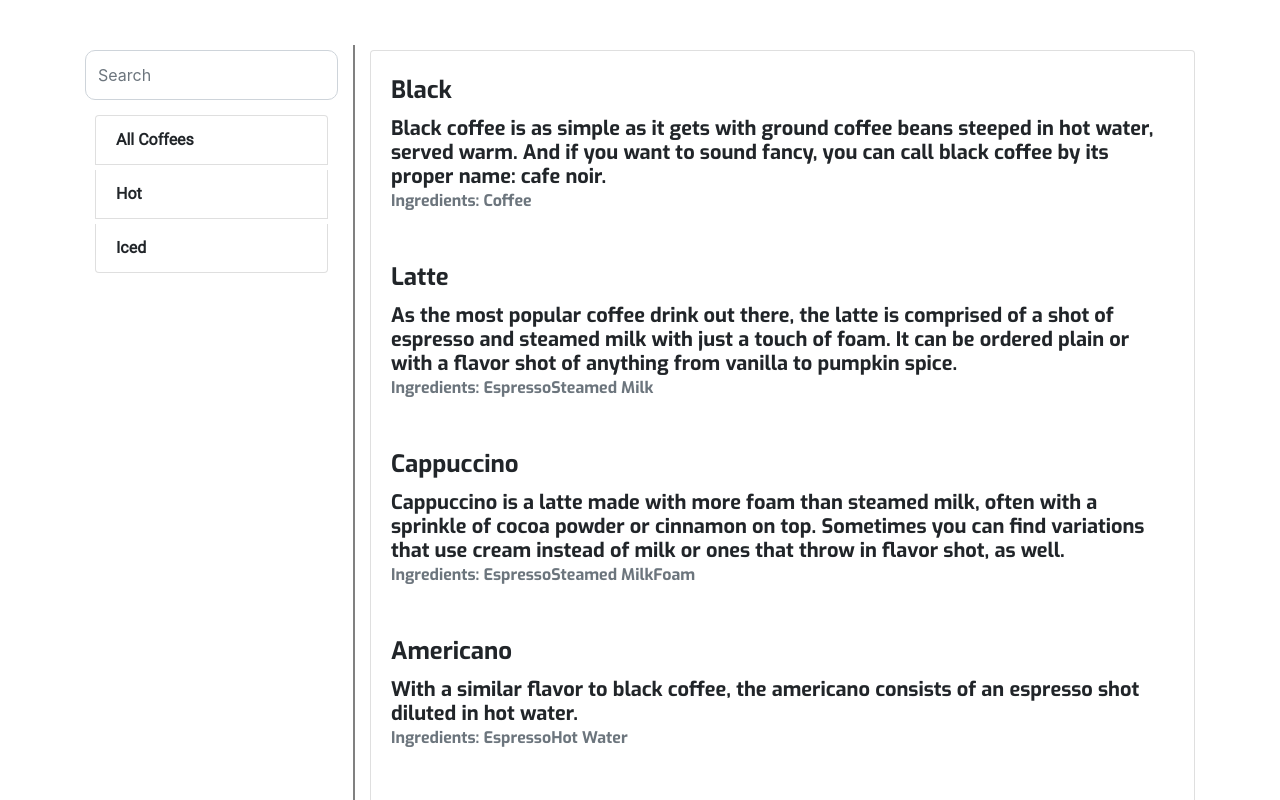
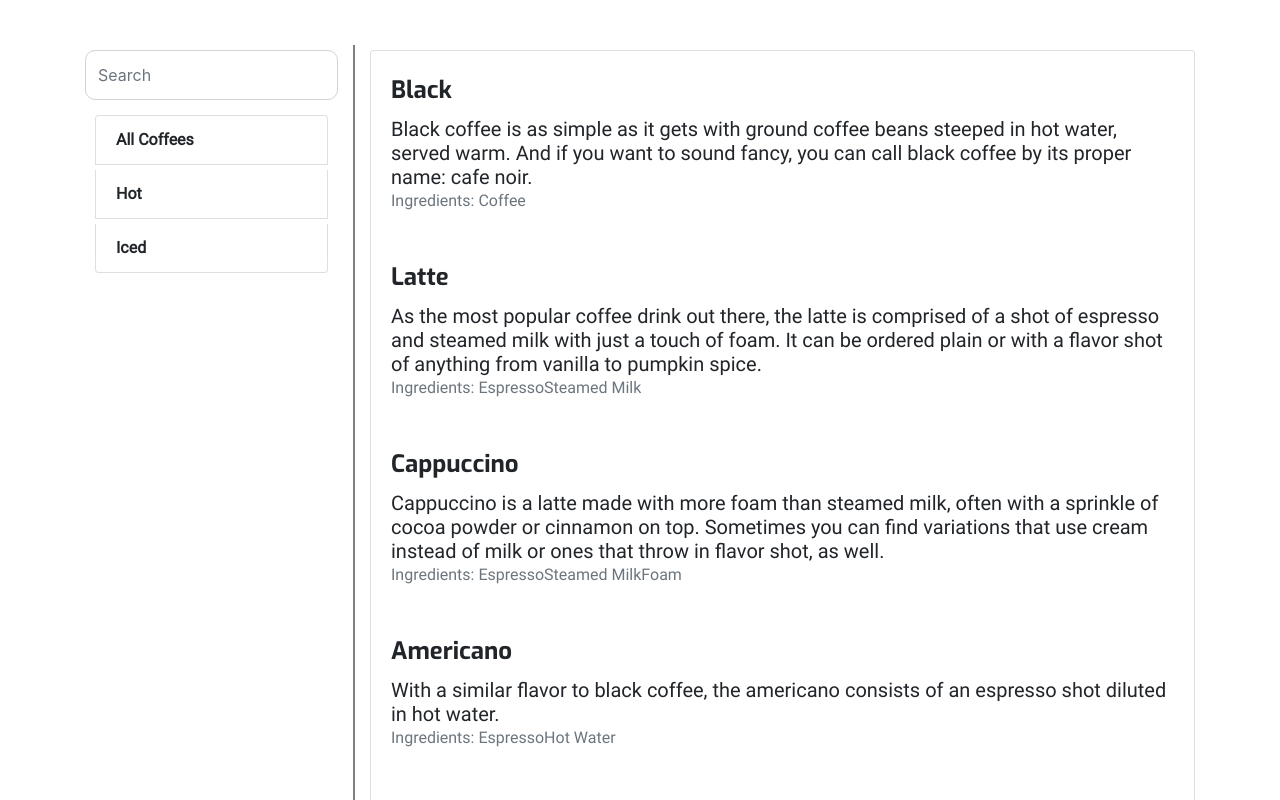
Before and after one commit to muzafferAyd/coffee-menu, a React (Create React App) app in the folder client/: page / in a window 1280 px wide. Shown: the top 800 px of the page. Built offline with nearby package versions, Linux system fonts and the light colour scheme; the HTML template or start-up script is replaced by a standard one.

Commit message:
revised font

```diff
--- a/client/src/App.js
+++ b/client/src/App.js
@@ -49,7 +49,7 @@ const App = () => {
   return (
     <Container id="container">
       <div id="emptyNav"/>
-      <Row>
+      <Row >
         <Col id="category-side" xs="3">
           <CategoryList
             changeCategory={changeCategory}
--- a/client/src/components/ProductList/ProductList.css
+++ b/client/src/components/ProductList/ProductList.css
@@ -3,6 +3,10 @@
 @font-face {
     font-family: 'myProFont' ;
     src: url('../../assets/fonts/exo-bold.woff2');
+}
+@font-face {
+    font-family: 'myCatFont' ;
+    src: url('../../assets/fonts/roboto-regular.woff2');
 }
 
 .card {
@@ -12,5 +16,11 @@
 }
 
 #desc{
-    font-weight: lighter ;
+    font-family: 'myCatFont';
 }
+
+#ingre{
+
+    font-family: 'myCatFont';
+    font-weight: normal;
+}
--- a/client/src/components/ProductList/ProductList.js
+++ b/client/src/components/ProductList/ProductList.js
@@ -10,7 +10,7 @@ const ProductList = (props) => {
           <CardBody key={product.id}>
             <CardTitle tag="h4">{product.title}</CardTitle>
             <CardText tag="h5" id='desc'>{product.description}</CardText>
-            <CardSubtitle tag="h6" className="mb-2 text-muted">
+            <CardSubtitle tag="h6"id="ingre" className="mb-2 text-muted">
               Ingredients: {product.ingredients}
             </CardSubtitle>
           </CardBody>
```
